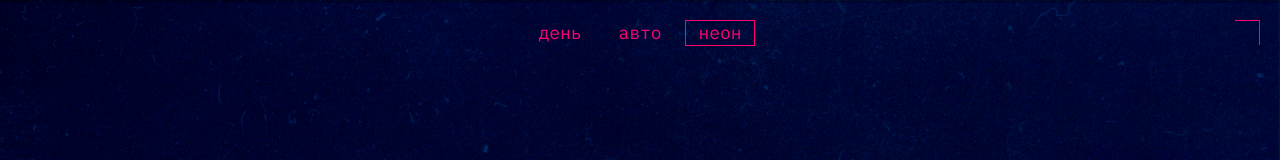
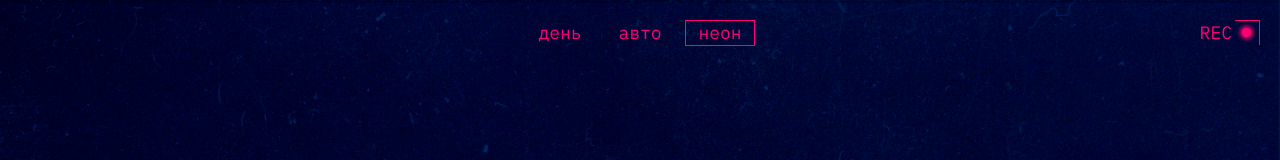
Before and after one commit to plushazh-beep/slozhno-sosredotochitsya-ad, a plain HTML site: page index.html in a window 1280 px wide. Both pictures are taken after a click on the button "неон". Shown: the top 160 px of the page. Drawn offline with Linux system fonts and the light colour scheme.

Commit message:
Update dark.css

```diff
--- a/styles/dark.css
+++ b/styles/dark.css
@@ -36,3 +36,7 @@
   --color__text-section-title: #FF0070;
   --color__text-paragraph: #F1B2CE;
 }
+
+.theme-dark .page .header__theme-decor {
+    display: flex;
+  }
```
